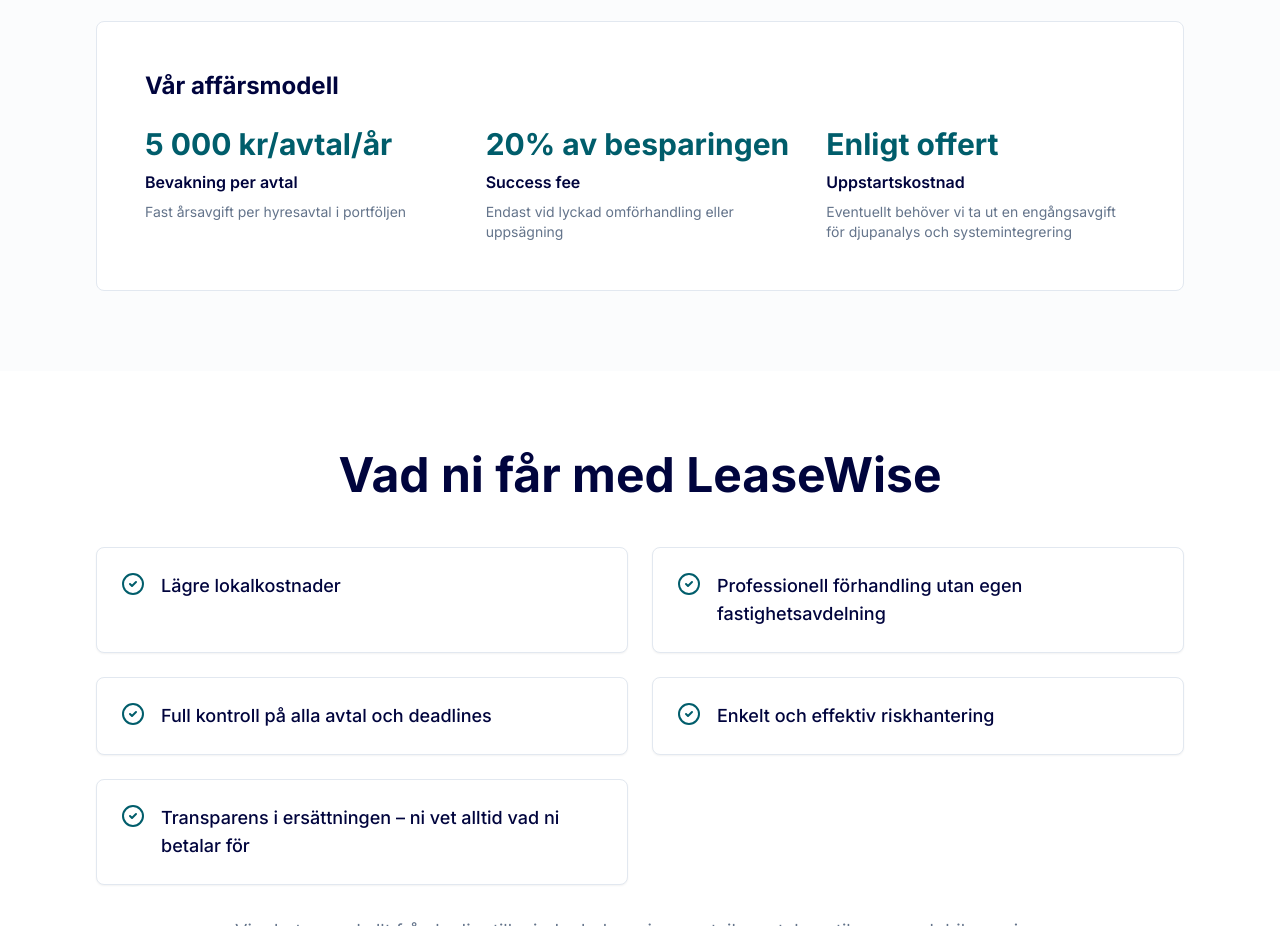
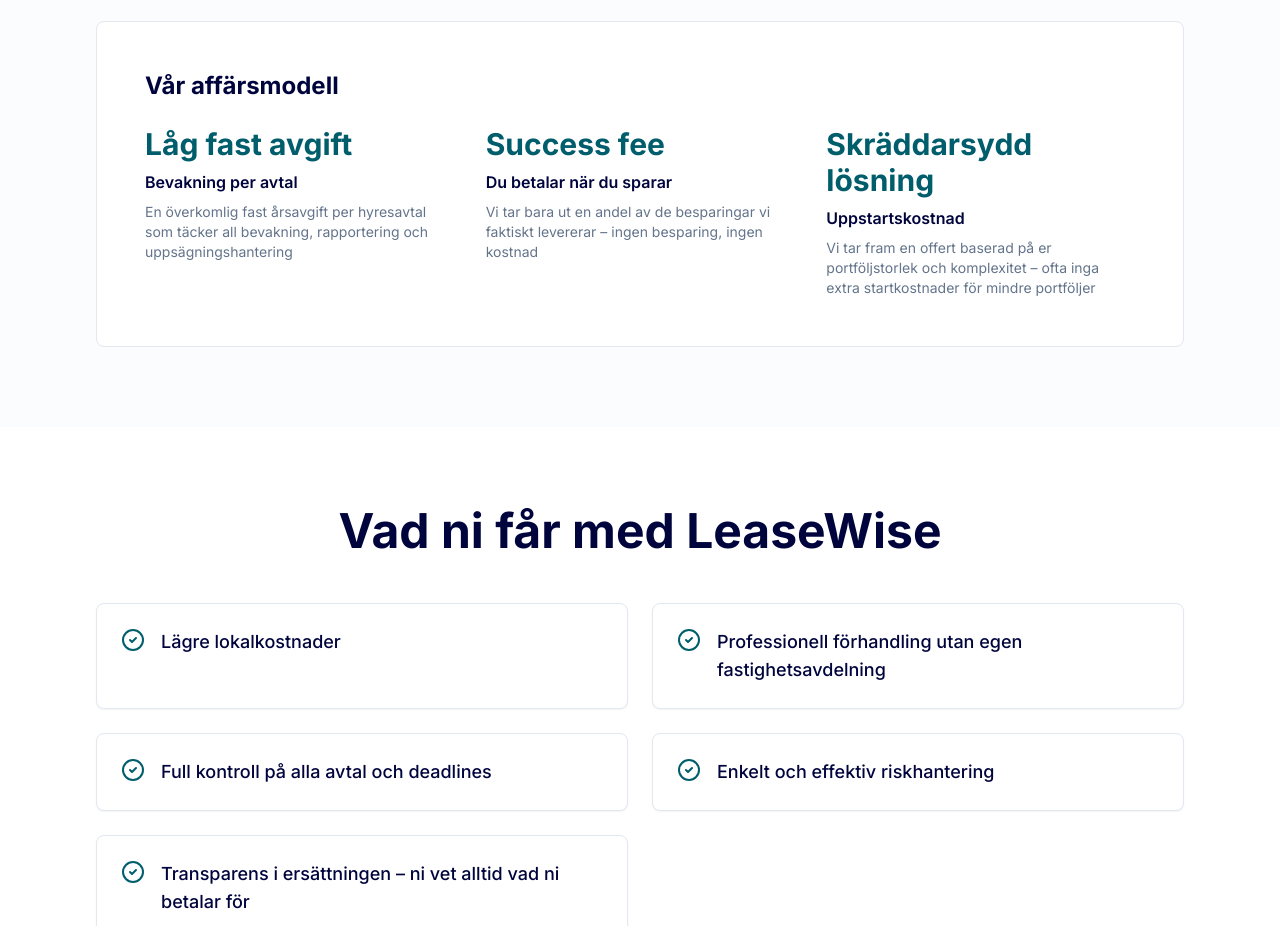
Before and after one commit to Highlander508/leasewise-se, a React (Vite) app: page / in a window 1280 px wide. Shown: the part 2460-3386 px from the top of the page. Built offline with nearby package versions, Linux system fonts and the light colour scheme; the HTML template or start-up script is replaced by a standard one.

Commit message:
Refactor: Update business model pricing

```diff
--- a/src/components/Services.tsx
+++ b/src/components/Services.tsx
@@ -44,19 +44,19 @@ const Services = () => {
           <h3 className="text-2xl font-bold mb-6">Vår affärsmodell</h3>
           <div className="grid md:grid-cols-3 gap-8">
             <div>
-              <div className="text-3xl font-bold text-secondary mb-2">5 000 kr/avtal/år</div>
+              <div className="text-3xl font-bold text-secondary mb-2">Låg fast avgift</div>
               <div className="font-semibold mb-2">Bevakning per avtal</div>
-              <p className="text-sm text-muted-foreground">Fast årsavgift per hyresavtal i portföljen</p>
+              <p className="text-sm text-muted-foreground">En överkomlig fast årsavgift per hyresavtal som täcker all bevakning, rapportering och uppsägningshantering</p>
             </div>
             <div>
-              <div className="text-3xl font-bold text-secondary mb-2">20% av besparingen</div>
-              <div className="font-semibold mb-2">Success fee</div>
-              <p className="text-sm text-muted-foreground">Endast vid lyckad omförhandling eller uppsägning</p>
+              <div className="text-3xl font-bold text-secondary mb-2">Success fee</div>
+              <div className="font-semibold mb-2">Du betalar när du sparar</div>
+              <p className="text-sm text-muted-foreground">Vi tar bara ut en andel av de besparingar vi faktiskt levererar – ingen besparing, ingen kostnad</p>
             </div>
             <div>
-              <div className="text-3xl font-bold text-secondary mb-2">Enligt offert</div>
+              <div className="text-3xl font-bold text-secondary mb-2">Skräddarsydd lösning</div>
               <div className="font-semibold mb-2">Uppstartskostnad</div>
-              <p className="text-sm text-muted-foreground">Eventuellt behöver vi ta ut en engångsavgift för djupanalys och systemintegrering</p>
+              <p className="text-sm text-muted-foreground">Vi tar fram en offert baserad på er portföljstorlek och komplexitet – ofta inga extra startkostnader för mindre portföljer</p>
             </div>
           </div>
         </div>
```
Also changed, not shown: src/locales/en/translation.json (+9 -9 lines), src/locales/sv/translation.json (+8 -8 lines).
